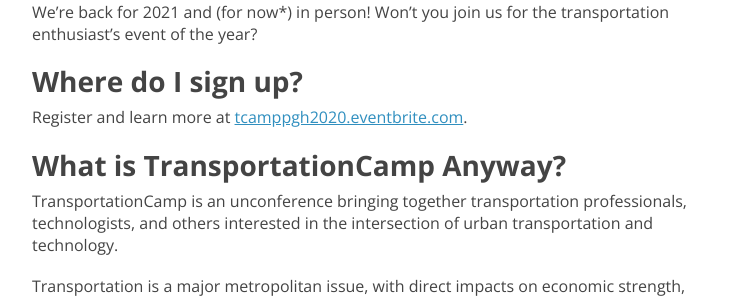
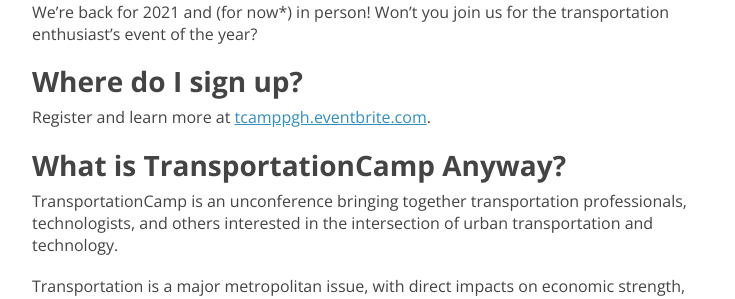
Before and after one commit to transpocamp/transportationcamp.org, a Jekyll site: the page built from events/pgh2021/index.markdown, in a window 1280 px wide. Shown: the part 439-738 px from the top of the page, without its empty margins (272-1007 px from the left). Built offline with Jekyll 4.4.1, drawn with Linux system fonts in a browser that asks for light colours; nearby versions of some CDN libraries.

Commit message:
Update TCPGH registration url

```diff
--- a/events/pgh2021/index.markdown
+++ b/events/pgh2021/index.markdown
@@ -16,7 +16,7 @@
 We're back for 2021 and (for now*) in person! Won't you join us for the transportation enthusiast's event of the year?
 
 ### Where do I sign up?
-Register and learn more at [tcamppgh2020.eventbrite.com](https://tcamppgh2020.eventbrite.com).
+Register and learn more at [tcamppgh.eventbrite.com](https://tcamppgh.eventbrite.com).
 
 ### What is TransportationCamp Anyway?
 TransportationCamp is an unconference bringing together transportation professionals, technologists, and others
```
